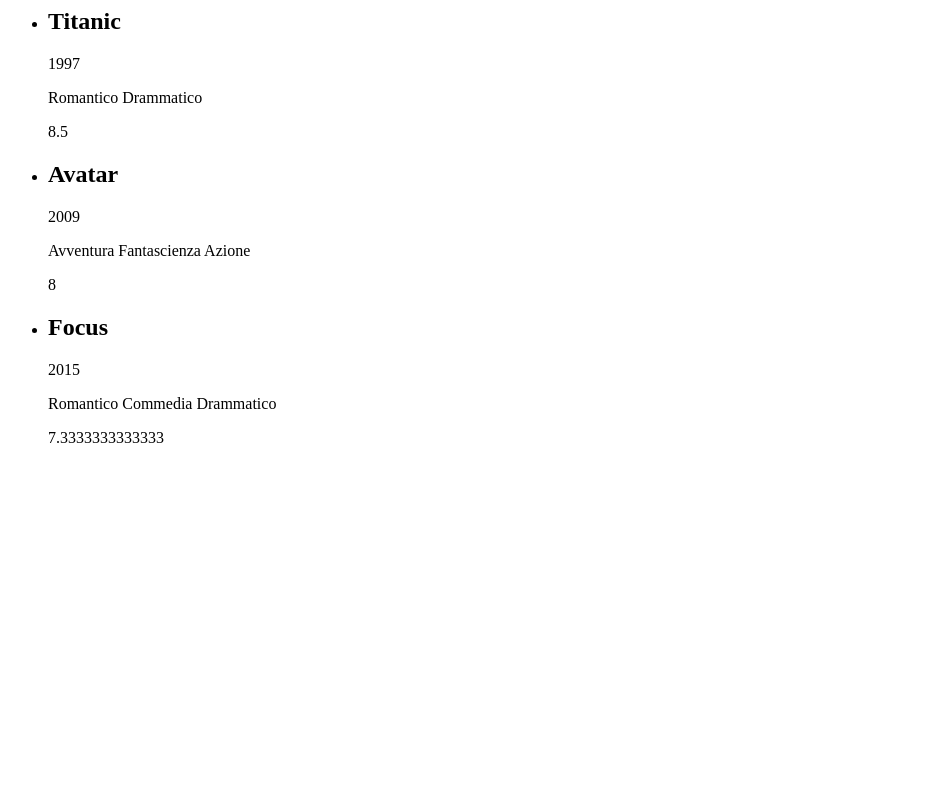
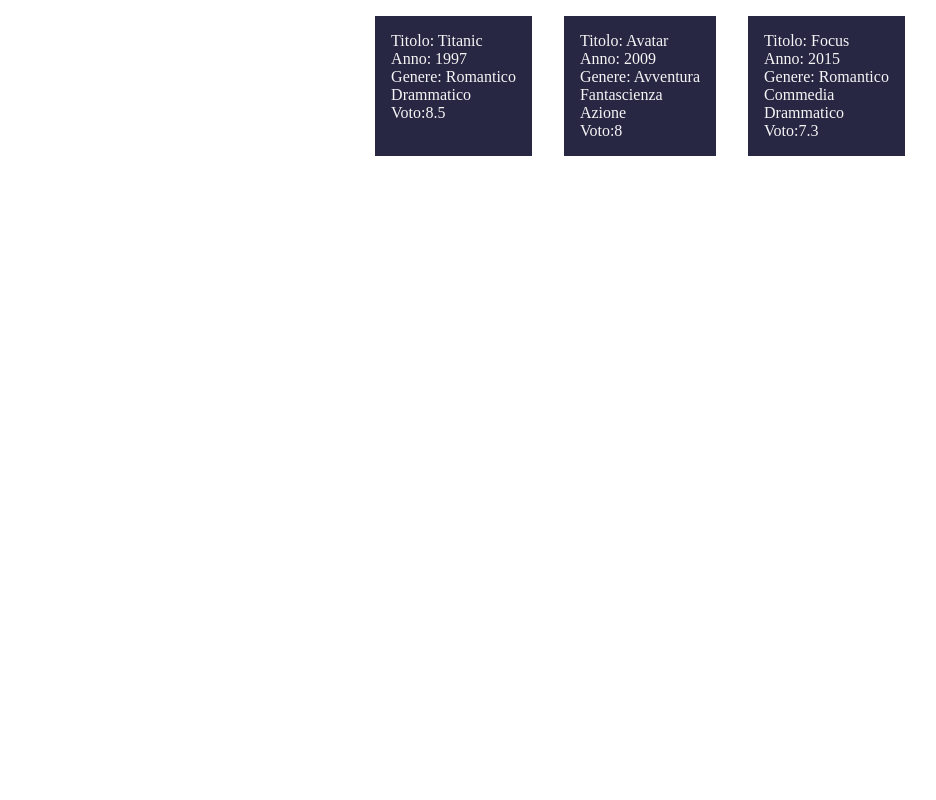
Before and after one commit to Gabry17/php-oop-1, a PHP site: page / in a window 1280 px wide. Shown: the whole page, without its empty margins (0-936 px from the left). Run offline with PHP 8.4, Linux system fonts and the light colour scheme.

Commit message:
aggiunto stile css e aggiunto funzione round per i voti

```diff
--- a/index.php
+++ b/index.php
@@ -85,17 +85,30 @@ $allMovie [] = $focus;
 
 ?>
 
+<!DOCTYPE html>
+<html lang="en">
+<head>
+    <meta charset="UTF-8">
+    <meta http-equiv="X-UA-Compatible" content="IE=edge">
+    <meta name="viewport" content="width=device-width, initial-scale=1.0">
+    <link rel="stylesheet" href="style/style.css">
+    <title>OOP</title>
+</head>
+<body>
 <ul>
     <?php foreach($allMovie as $item){ ?>
         <li>
-            <h2><?php echo $item->getTitle(); ?></h2>
-            <p><?php echo $item->getYear(); ?></p>
+            <p><?php echo "Titolo: " . $item->getTitle(); ?></p>
+            <p><?php echo "Anno: " . $item->getYear(); ?></p>
             <p>
+                Genere:
                 <?php foreach($item->genres as $genre) {?>
-                    <?php echo $genre . " "; ?>
+                    <?php echo $genre . "<br> "; ?>
                 <?php } ?>
             </p>
-            <p><?php echo $item->finalVote(); ?></p>
+            <p><?php echo "Voto:" . round($item->finalVote(), 1); ?></p>
         </li>
     <?php } ?>
 </ul>
+</body>
+</html>
--- /dev/null
+++ b/style/style.css
@@ -0,0 +1,19 @@
+/* reset */
+*{
+    margin: 0;
+    padding: 0;
+    box-sizing: border-box;
+}
+
+ul{
+    list-style: none;
+    display: flex;
+    justify-content: center;
+}
+
+li{
+    padding: 1em;
+    background-color: #272744;
+    color: whitesmoke;
+    margin: 1em;
+}
```
